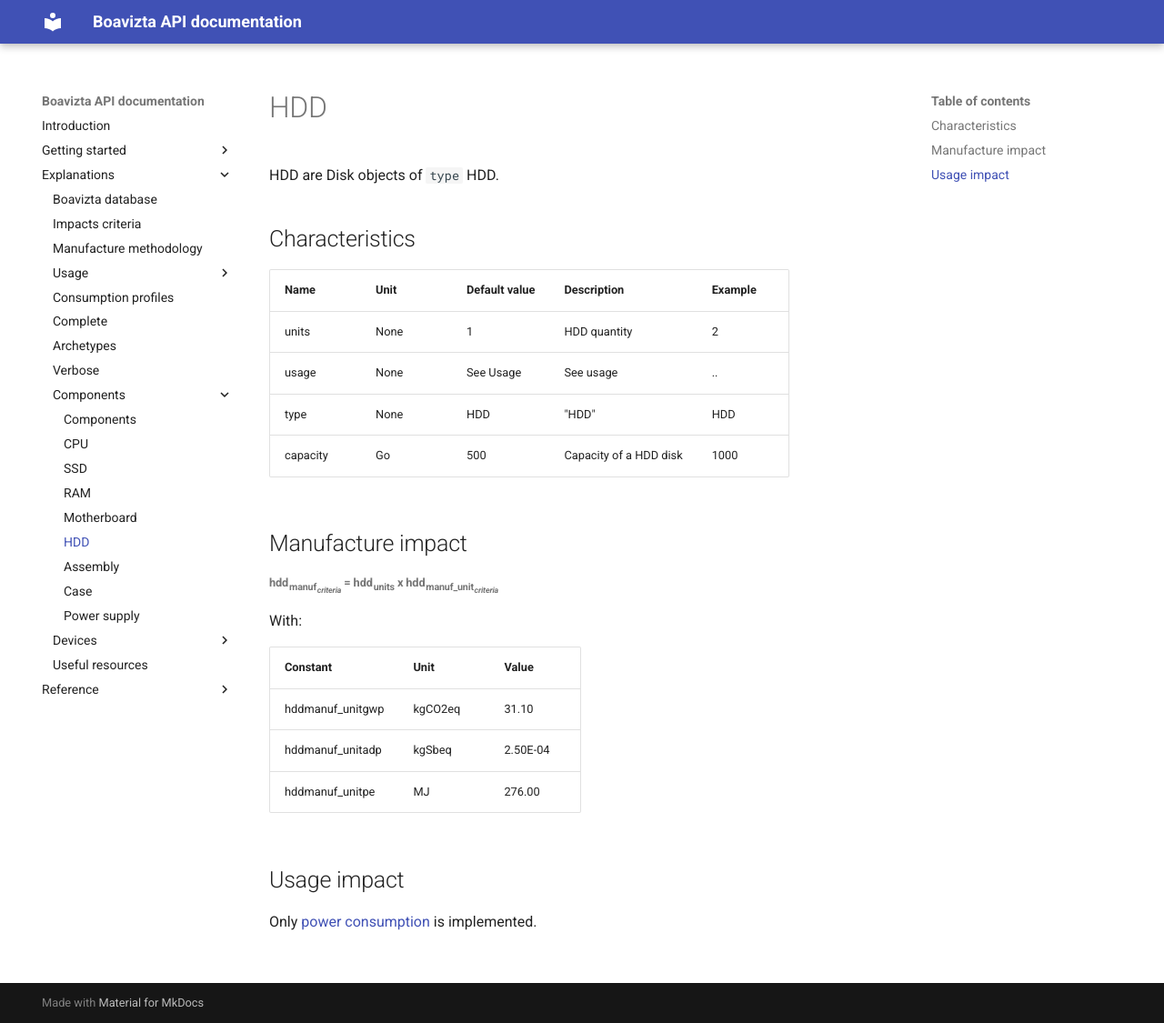
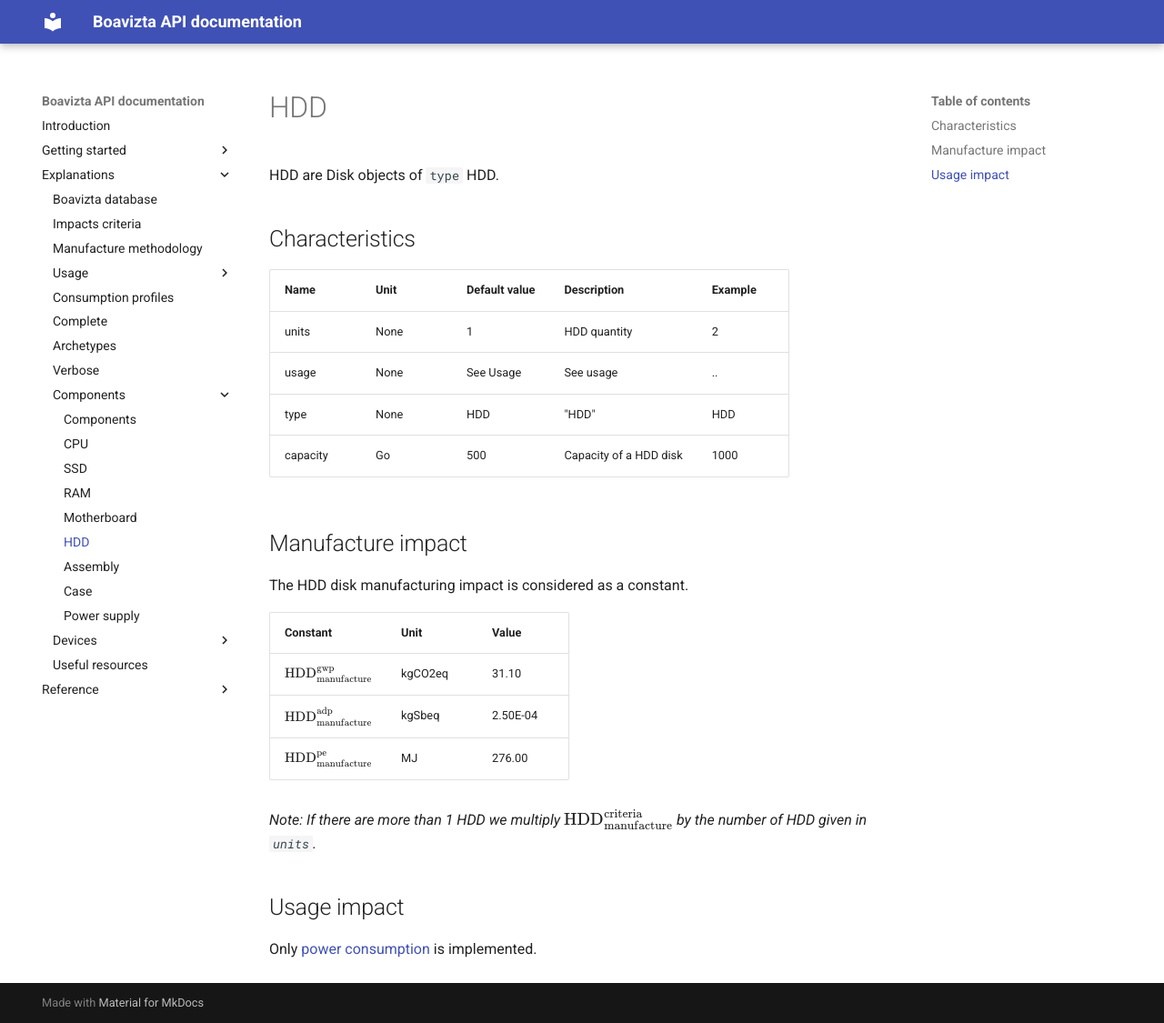
Before and after one commit to Boavizta/boaviztapi, an MkDocs documentation site: the page built from docs/docs/Explanations/components/hdd.md, in a window 1280 px wide and 1125 px high. Shown: the whole window at 91% size. Built offline with MkDocs 1.6.1 and Material for MkDocs 9.7.7, drawn with Linux system fonts in a browser that asks for light colours.

Commit message:
docs: update hdd math notations

```diff
--- a/docs/docs/Explanations/components/hdd.md
+++ b/docs/docs/Explanations/components/hdd.md
@@ -11,18 +11,18 @@
 | type          | None   | HDD           | "HDD"                  | HDD     |
 | capacity      | Go     | 500           | Capacity of a HDD disk | 1000    |
 
-
 ## Manufacture impact
 
-<h6>hdd<sub>manuf<sub><em>criteria</em></sub></sub> = hdd<sub>units</sub> x hdd<sub>manuf_unit<sub><em>criteria</em></sub></sub></h6>
+The HDD disk manufacturing impact is considered as a constant.
 
-With:
+| Constant                                       | Unit    | Value    |
+|------------------------------------------------|---------|----------|
+| $\text{HDD}_{\text{manufacture}}^{\text{gwp}}$ | kgCO2eq | 31.10    |
+| $\text{HDD}_{\text{manufacture}}^{\text{adp}}$ | kgSbeq  | 2.50E-04 |
+| $\text{HDD}_{\text{manufacture}}^{\text{pe}}$  | MJ      | 276.00   |
 
-| Constant          | Unit    | Value    |
-|-------------------|---------|----------|
-| hddmanuf_unitgwp  | kgCO2eq | 31.10    |
-| hddmanuf_unitadp  | kgSbeq  | 2.50E-04 |
-| hddmanuf_unitpe   | MJ      | 276.00   |
+_Note: If there are more than 1 HDD we multiply $\text{HDD}_\text{manufacture}^\text{criteria}$ by the number of HDD
+given in `units`._
 
 ## Usage impact
 
```
